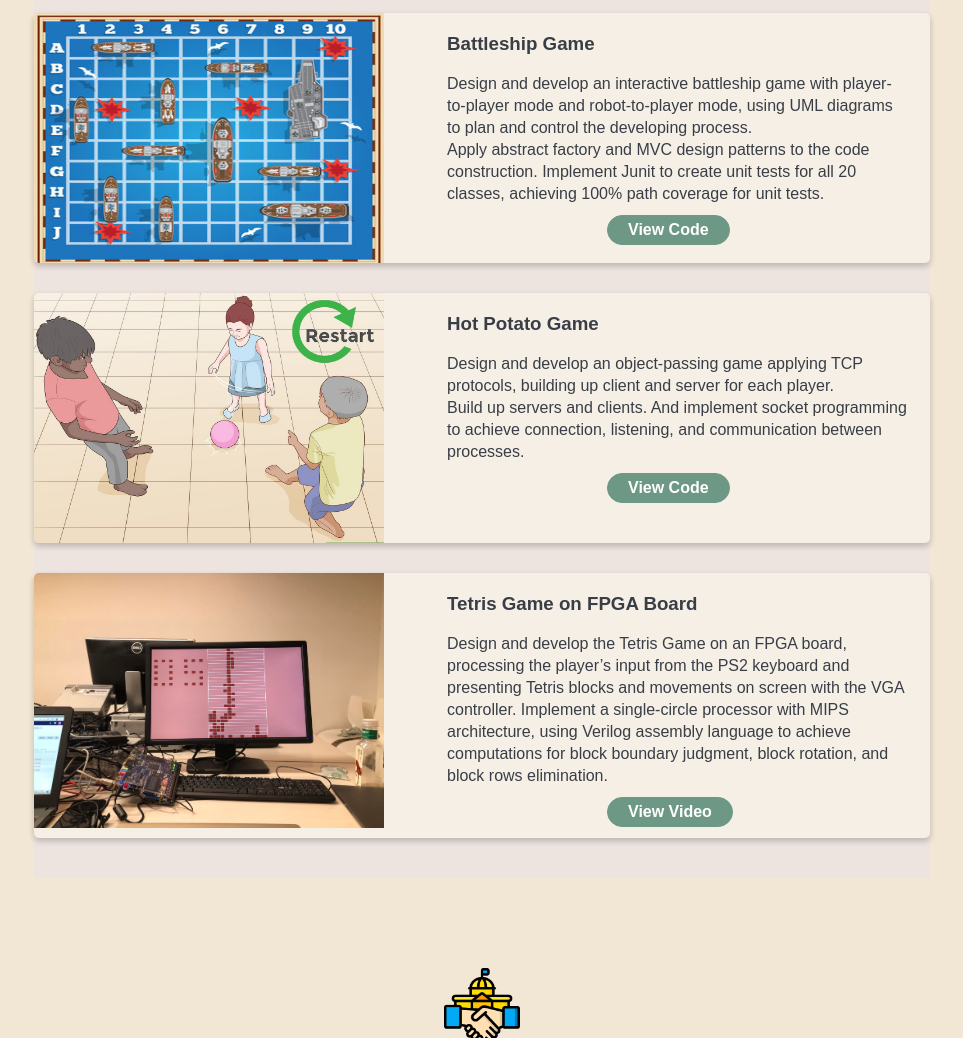
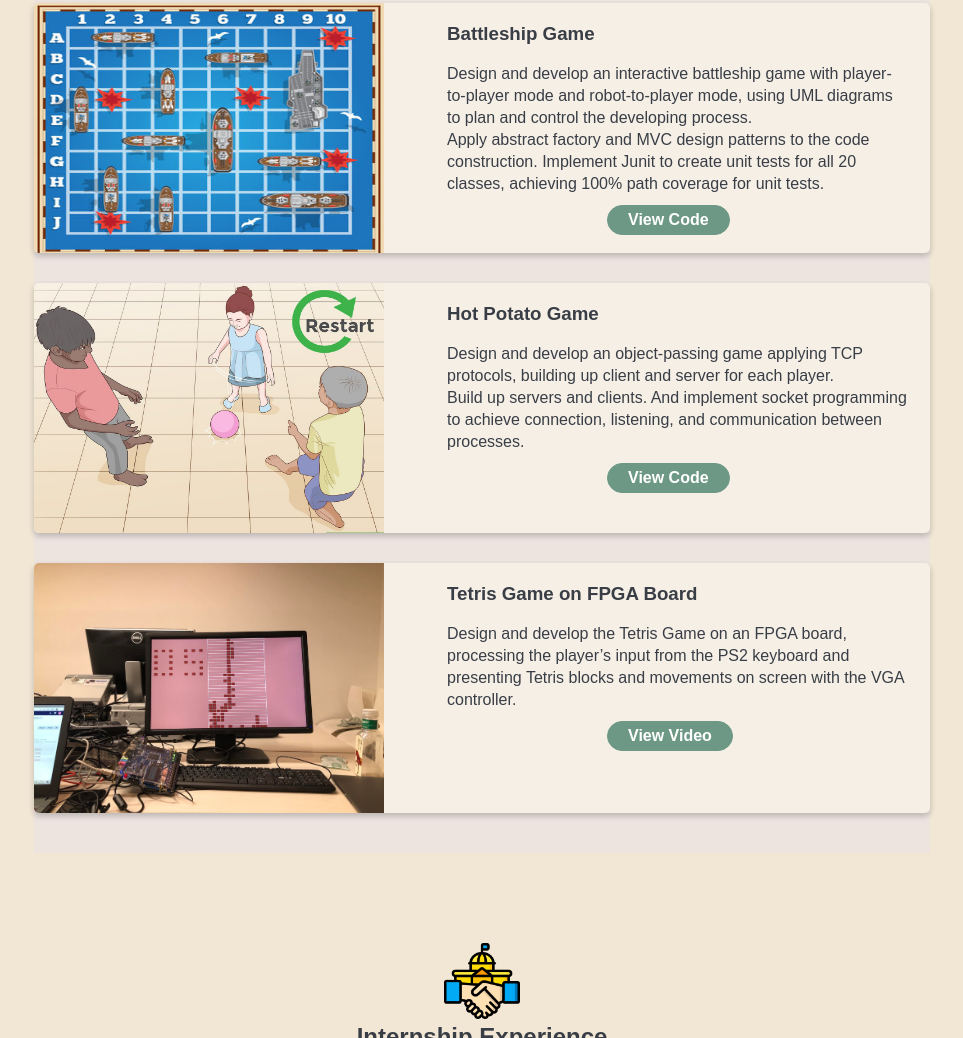
Before and after one commit to yuezeng723/PersonalWebsite, a plain HTML site: page index.html in a window 1280 px wide. Shown: the part 3024-4062 px from the top of the page, without its empty margins (158-1121 px from the left). Drawn offline with Linux system fonts and the light colour scheme.

Commit message:
delete-malloc-tetris-selector

```diff
--- a/css/styles.css
+++ b/css/styles.css
@@ -238,8 +238,7 @@ a {
   overflow: hidden;
   background: #F5EFE6;
   border-radius: 5px;
-  margin-bottom: 30px;
-  margin-top: 30px;
+
 }
 
 .shadow-large {
@@ -287,14 +286,6 @@ a {
 .btn-view-code a {
   text-decoration: none;
   color: white;
-}
-
-.malloc-project-info {
-  display: inline-block;
-}
-
-.tetris {
-  height: 265px;
 }
 
 .timeline {
--- a/index.html
+++ b/index.html
@@ -214,8 +214,7 @@
           <h3>Tetris Game on FPGA Board</h3>
           <p>
             Design and develop the Tetris Game on an FPGA board, processing the player’s input from the PS2 keyboard and presenting Tetris
-            blocks and movements on screen with the VGA controller. Implement a single-circle processor with MIPS architecture, using Verilog assembly language to achieve computations for block
-            boundary judgment, block rotation, and block rows elimination.
+            blocks and movements on screen with the VGA controller.
           </p>
 
           <div class="btn-view-code">
```
